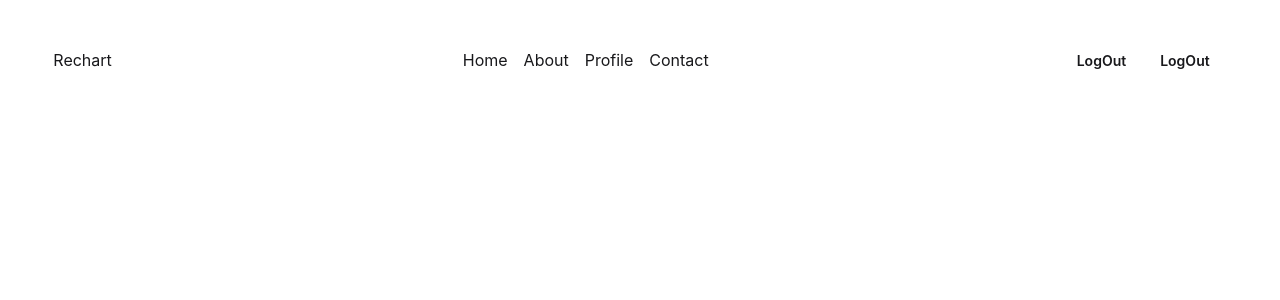
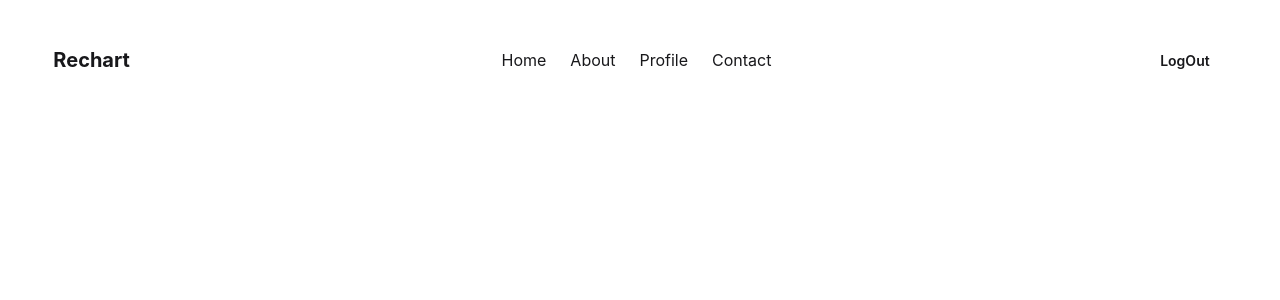
Before and after one commit to asik247/recharts, a React (Vite) app: page / in a window 1280 px wide. Shown: the top 300 px of the page. Built offline with nearby package versions, Linux system fonts and the light colour scheme.

Commit message:
nav code done

```diff
--- a/src/Components/Navbar/Navbar.jsx
+++ b/src/Components/Navbar/Navbar.jsx
@@ -1,31 +1,53 @@
-import React from 'react';
+import React, { useState } from 'react';
 
 const Navbar = () => {
+
+    const [isOpen, setIsOpen] = useState(false);
+
     return (
         <div>
-        <div className="navContainer flex justify-between items-center w-11/12 mx-auto mt-10">
-            <div className="navStart flex items-center">
 
-                  <div tabIndex={0} role="button" className="btn btn-ghost lg:hidden">
-                        <svg xmlns="http://www.w3.org/2000/svg" className="h-5 w-5" fill="none" viewBox="0 0 24 24" stroke="currentColor"> <path strokeLinecap="round" strokeLinejoin="round" strokeWidth="2" d="M4 6h16M4 12h8m-8 6h16" /> </svg>
+            <div className="navContainer flex justify-between items-center w-11/12 mx-auto mt-10 relative">
+
+                <div className="navStart flex items-center gap-3">
+
+                    <div
+                        className="lg:hidden relative"
+                        onMouseEnter={() => setIsOpen(true)}
+                        onMouseLeave={() => setIsOpen(false)}
+                    >
+                        <button className="btn btn-ghost">
+                            ☰
+                        </button>
+
+                        {isOpen && (
+                            <ul className="absolute top-full left-0 bg-white shadow-md rounded w-40">
+                                <li className="p-2 hover:bg-gray-200 cursor-pointer">Home</li>
+                                <li className="p-2 hover:bg-gray-200 cursor-pointer">About</li>
+                                <li className="p-2 hover:bg-gray-200 cursor-pointer">Profile</li>
+                                <li className="p-2 hover:bg-gray-200 cursor-pointer">Contact</li>
+                            </ul>
+                        )}
                     </div>
                     <div className="logo">
-                        <h1>Rechart</h1>
+                        <h1 className="text-xl font-bold">Rechart</h1>
                     </div>
 
                 </div>
+
                 <div className="navCenter hidden lg:flex">
-                <ul className='flex gap-4 items-center'>
-                    <li><a href="#">Home</a></li>
-                    <li><a href="#">About</a></li>
-                    <li><a href="#">Profile</a></li>
-                    <li><a href="#">Contact</a></li>
+                    <ul className="flex gap-6 items-center">
+                        <li className="hover:text-blue-500 cursor-pointer">Home</li>
+                        <li className="hover:text-blue-500 cursor-pointer">About</li>
+                        <li className="hover:text-blue-500 cursor-pointer">Profile</li>
+                        <li className="hover:text-blue-500 cursor-pointer">Contact</li>
                     </ul>
                 </div>
+
                 <div className="navEnd">
-                <button className='btn btn-ghost'>LogOut</button>
-                <button className='btn btn-ghost'>LogOut</button>
+                    <button className="btn btn-ghost">LogOut</button>
                 </div>
+
             </div>
         </div>
     );
```
Also changed, not shown: src/App.jsx (line endings or trailing spaces). Lines whose indentation alone changed are shown as unchanged.
